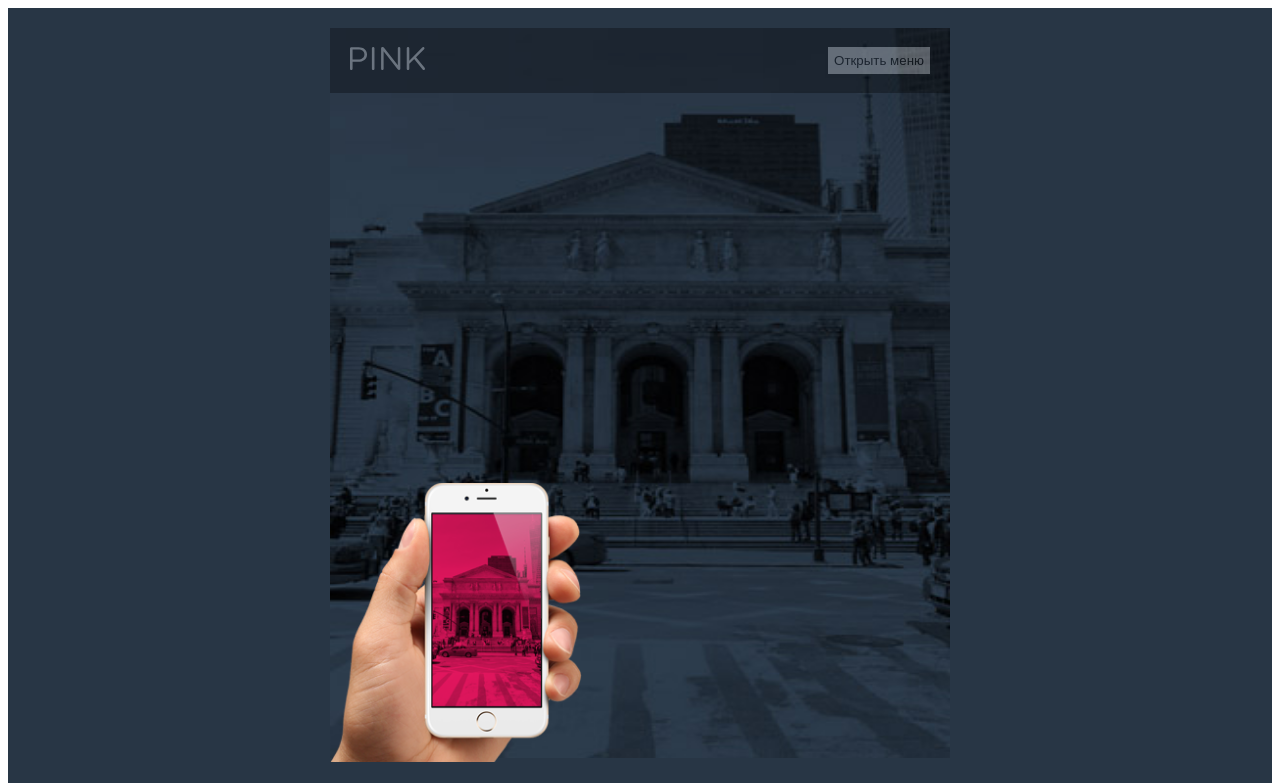
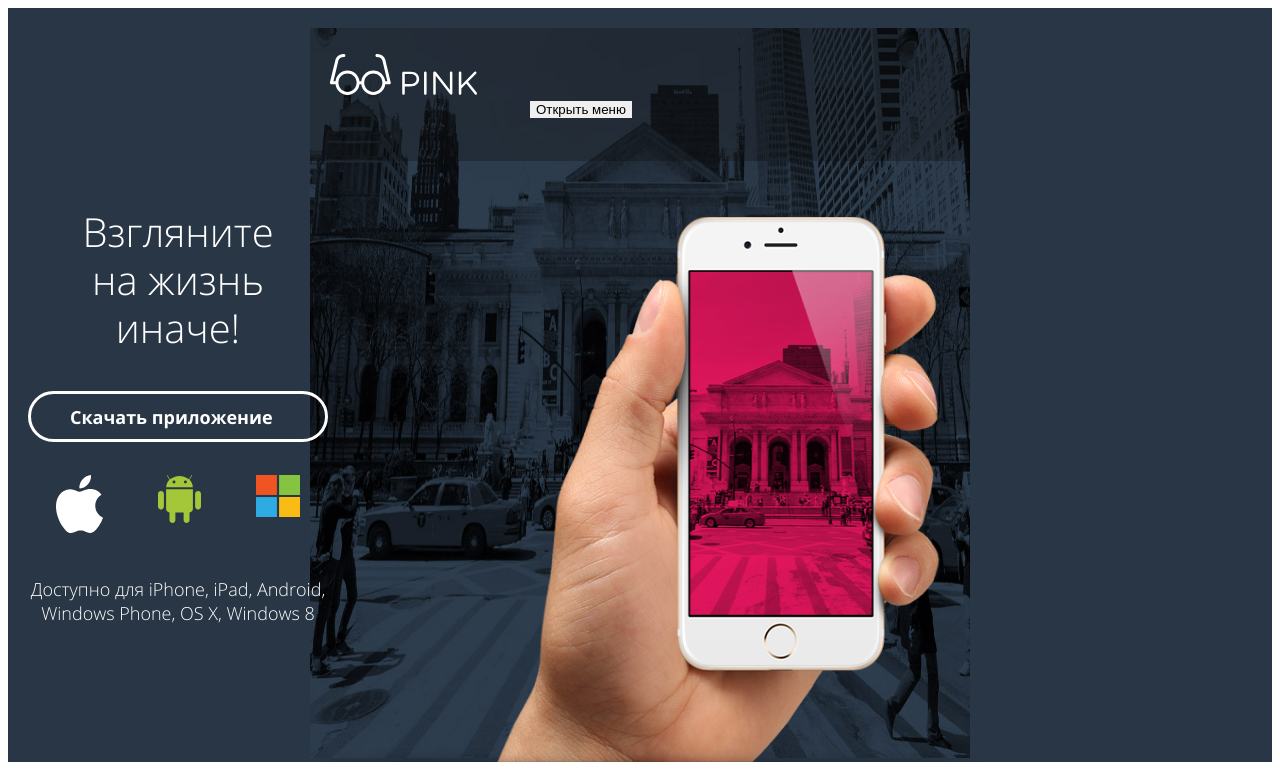
Before and after one commit to Multikus/387003-pink, a website: page source/index.html in a window 1280 px wide. Shown: the top 783 px of the page. Drawn offline with nearby package versions, Linux system fonts and the light colour scheme; files that its build step writes are made by us from their sources.

Commit message:
ШапÐка для планшета

```diff
--- a/source/index.html
+++ b/source/index.html
@@ -11,14 +11,16 @@
     <header class="page-header">
       <div class="page-header-wrapper">
         <h1 class="visually-hidden">Pink</h1>
-        <div class="page-header__logo-box">
-          <div class="page-header__logo-box--flex">
+          <div class="page-header__logo-box">
             <a class="page-header__logo-link">
               <img src="img/svg/logo-pink-white-mobile.svg" class="page-header__logo-image" alt="Логотип сайта pink" width="75" height="25">
             </a>
+            <a class="page-header__logo-link2">
+              <img src="img/svg/logo-pink-white-tablet.svg" class="page-header__logo-image2" alt="Логотип сайта pink" width="147" height="40">
+            </a>
             <button class="page-header__toggle" type="button">Открыть меню</button>
           </div>
-        </div>
+
         <nav class="page-nav">
           <div class="page-nav__wrapper">
             <ul class="page-nav__list">
@@ -43,7 +45,17 @@
           <img src="img/jpg/bg-back-mobile@1x.jpg" class="page-header__image-bg" width="320" height="462" alt="Фотография в шапке сайта">
           <img src="img/png/iphone-hand-mobile@1x.png" class="page-header__image-hand" width="253" height="280" alt="Фотография в шапке сайта">
         </div>
+        <div class="page-header__img-box2">
+          <img src="img/jpg/bg-back-tablet@1x.jpg" class="page-header__image-bg2" width="660" height="730" alt="Фотография в шапке сайта">
+          <img src="img/png/iphone-hand-tablet@1x.png" class="page-header__image-hand2" width="253" height="280" alt="Фотография в шапке сайта">
+        </div>
+        <div class="page-header__img-box3">
+          <img src="img/jpg/bg-map-desktop@1x.jpg" class="page-header__image-bg3" width="320" height="462" alt="Фотография в шапке сайта">
+          <img src="img/png/iphone-hand-desktop@1x.png" class="page-header__image-hand3" width="253" height="280" alt="Фотография в шапке сайта">
+        </div>
+      </div>
         <div class="page-header__action-list-box">
+          <h2 class="page-header__title-tablet">Взгляните на жизнь иначе!</h2>
           <a href="#" class="page-header__download-button button page-header__button--download-link">Скачать приложение</a>
           <ul class="page-list__platform">
 
@@ -70,7 +82,7 @@
             Доступно для iPhone, iPad, Android, Windows Phone, OS X, Windows 8
           </p>
         </div>
-      </div>
+
     </header>
 
     <main class="page-main">
--- a/source/less/blocks/header.less
+++ b/source/less/blocks/header.less
@@ -1,4 +1,5 @@
 .page-header {
+  position: relative;
   background-color: @dark-blue;
 }
 
@@ -7,6 +8,13 @@
   width: 320px;
   min-width: 320px;
   padding-top: 20px;
+  box-sizing: border-box;
+}
+
+.page-header__action-list-box {
+  margin: 0 auto;
+  width: 320px;
+  min-width: 320px;
   padding-left: 20px;
   padding-right: 20px;
   margin-bottom: 20px;
@@ -22,29 +30,18 @@
   text-align: center;
 }
 
-/*как сделать позрачный фон*/
-
 .page-header__logo-box {
+  min-width: 280px;
   position: absolute;
-  width: 620px;
-  background-color: #000000;
-  opacity: 0.3;
-  z-index: 2;
+  padding: 19px 20px;
+  background-color: rgba(14, 15, 14, 0.308);
+  z-index: 3;
 }
 
-.page-header__logo-box--flex {
-  display: flex;
-  justify-content: space-between;
-  padding: 19px 20px;
-  opacity: 1;
+.page-header__logo-link2,
+.page-header__logo-link3 {
+  display: none;
 }
-
-.page-header__logo-link {
-  position: relative;
-  z-index: 3;
-  opacity: 1;
-}
-
 /*Переделать под мобильную версию*/
 
 .page-nav__list {
@@ -71,6 +68,12 @@
 
 .page-header__toggle {
   border: none;
+  margin-left: 59px;
+}
+
+.page-header__img-box2,
+.page-header__img-box3 {
+  display: none;
 }
 
 .page-header__image-hand {
@@ -130,19 +133,91 @@
 }
 
 @media (min-width: 660px) {
+  .page-header {
+    position: relative;
+  }
+
   .page-header-wrapper {
     margin: 0 auto;
     width: 660px;
-    padding-top: 20px;
-    padding-left: 20px;
-    padding-right: 20px;
-    margin-bottom: 20px;
     box-sizing: border-box;
   }
 
-  .page-header__image-bg {
-    width: 100%;
-    max-width: 660px;
-    max-height: 730px;
+  .page-header__logo-box {
+    position: absolute;
+    width: 660px;
+    padding-top: 26px;
+    padding-bottom: 43px;
+    background-color: rgba(14, 15, 14, 0.308);
+    z-index: 3;
+    box-sizing: border-box;
+  }
+
+  /*Скрываем лого мобильной версии*/
+  .page-header__logo-link {
+    display: none;
+  }
+
+  .page-header__logo-link2 {
+    display: block;
+  }
+
+  .page-header__toggle {
+    border: none;
+    margin-left: 200px;
+  }
+
+  /*Скрываем картинку в шапке от мобильной версии*/
+  .page-header__img-box {
+    display: none;
+  }
+
+  .page-header__img-box2 {
+    display: block;
+    position: relative;
+  }
+
+  .page-header__image-bg2 {
+    height: 730px;
+    width: 1200px;
+  }
+
+  .page-header__image-hand2 {
+    position: absolute;
+    left: 10px;
+    bottom: 0;
+    width: 887px;
+    height: 545px;
+  }
+
+  .page-header__title-tablet {
+    font-size: 40px;
+    font-weight: @light-font-weight;
+    color: #ffffff;
+    margin: 0;
+    padding: 0;
+    padding-left: 37px;
+    padding-right: 37px;
+    padding-bottom: 39px;
+    text-align: center;
+  }
+
+  .page-list__description {
+    font-size: 18px;
+    margin: 0;
+    margin-top: 40px;
+  }
+
+  .page-list__platform {
+    justify-content: space-around;
+  }
+
+  /*Позиционируем сам блок где кнопки*/
+  .page-header__action-list-box {
+    position: absolute;
+    top: 200px;
+    left: 0;
+    width: 300px;
+    padding-right: 0;
   }
 }
```
